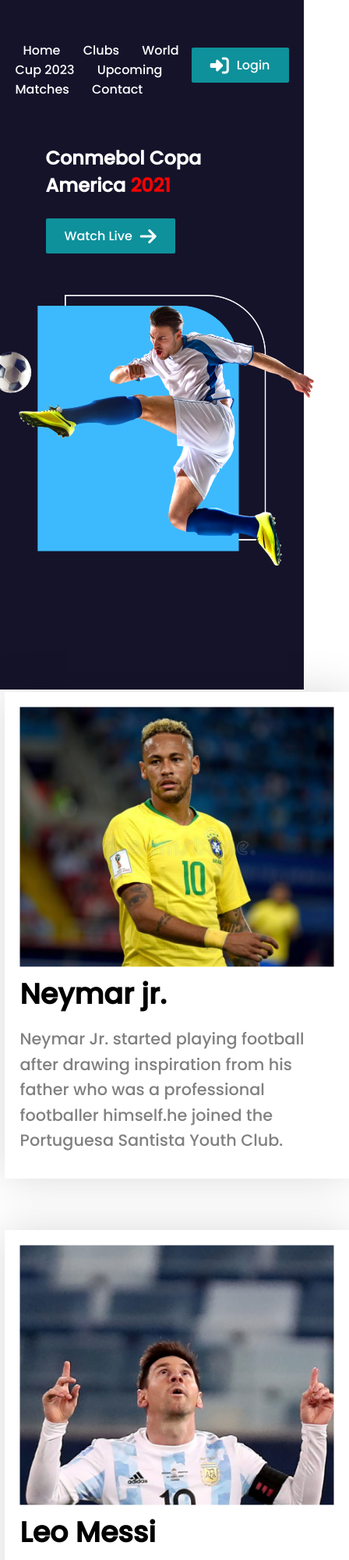
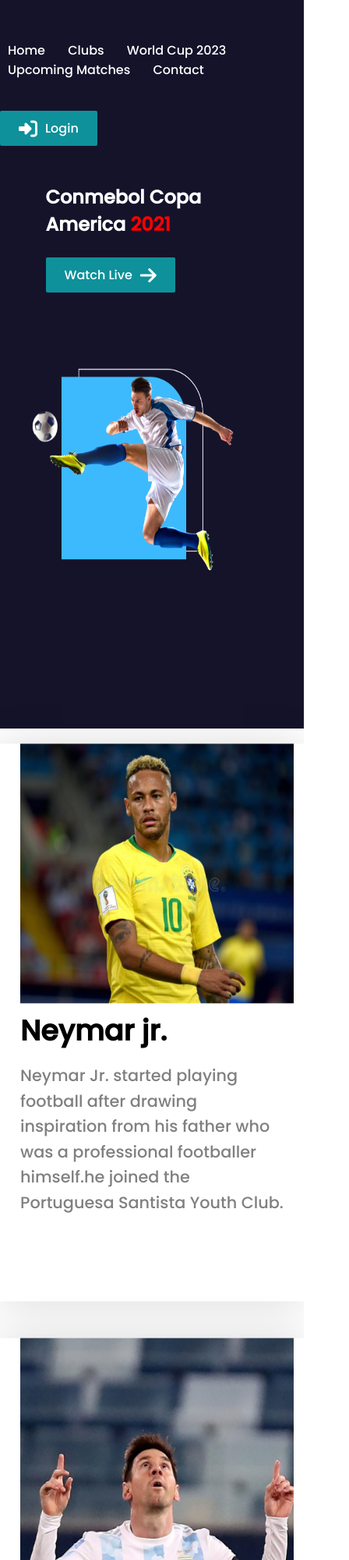
Before and after one commit to mahi1212/Resposive-Football, a plain HTML site: page index.html in a window 390 px wide. Shown: the top 2000 px of the page at 78% size, 448 px wide, since content can reach past the window. Drawn offline with Linux system fonts and the light colour scheme.

Commit message:
mobile resposive

```diff
--- a/index.html
+++ b/index.html
@@ -13,8 +13,8 @@
 <body>
     <!-- header starts here -->
     <header>
-        <nav class="primary_flex">
-            <div class="container">
+        <nav class="primary_flex container">
+            <div class="s">
                 <ul>
                     <li>
                         <a href="#">Home</a>
--- a/style.css
+++ b/style.css
@@ -11,7 +11,6 @@
 
 .container{
     display: flex;
-    width: min(90%, 75rem);
     justify-content: space-between;
     align-items: center;
 }
@@ -128,7 +127,7 @@ nav ul li a:hover{
     grid-template-columns: repeat(3, 1fr);
     align-content: center;
     justify-self: center;
-    padding: 50px 11rem;
+    padding: 50px 10rem;
 }
 
 .card{
@@ -235,17 +234,54 @@ footer p{
 }
 /* footer ends */
 
-/* media query for mobile */
-
-@media only screen and (max-width: 600px){
+/* media query for tablet */
+@media only screen and (max-width: 879px) {
     .primary_flex{
         flex-direction: column;
     }
+
+    .text-part{
+        width: 70%;
+        margin: 3rem 0 0;
+    }
+
+    .img-part img {
+        width: 570px;
+        padding: 2rem;
+    }
+
+    .players-section{
+        grid-template-columns: 1fr 1fr;
+        grid-row-gap:2rem;
+        padding: 2rem 0.1rem;
+    }
+
+
+
+
     #highlight_article{
         flex-direction: column;
         margin: 100px 0 0 0;
     }
+    .card{
+        transform: scale(1.3);
+        height: 600px;
+        margin: 50px 10px;
+    }
 
+    .card-body{
+        margin: 0 20px;
+    }
+
+    form{
+        width: 100px;
+    }
+
+}
+
+/* media query for mobile */
+
+@media only screen and (max-width: 600px){
     .text-part{
         width: 70%;
         margin: 3rem 0 3rem ;
@@ -267,45 +303,60 @@ footer p{
         font-weight: 700;
     }
 
+    .img-part img{
+        width: 300px;
+        height: 250px;
+        margin-top: 30px;
+    }
+
+    .img-part img {
+        width: 250px;
+        transform: scale(1.4);
+    }
+
+    .players-section{
+        grid-template-columns: 1fr;
+        grid-row-gap:10rem;
+        padding: 50px 1rem;
+        margin-top: 26px;
+    }
+
+    .card{
+        transform: scale(1.3);
+        width: 300px;
+        height: 550px;
+        margin: 26px 10px;
+    }
+
+    .card-img img{
+        width: 270px;
+    }
+
+    .card-body{
+        padding: 0rem;
+    }
+
+    .primary_flex{
+        flex-direction: column;
+    }
+
+    #highlight_article{
+        flex-direction: column;
+        margin: 100px 0 0 0;
+    }
+
     #highlight_article .text-part{
         width: 70%;
         margin: 2rem 0 3rem;
         position: relative;
     }
 
-    .card{
-        margin-left: 4.3rem;
-        transform: scale(1.3);
+    form{
+        width: 100px;
+        right: -10px;
     }
 
-    .img-part img{
-        width: 300px;
-        height: 250px;
-        margin-top: 30px;
-    }
-
-    .players-section{
-        grid-template-columns: 1fr;
-        grid-row-gap:10rem;
-        padding: 50px 1rem;
-    }
-
-    .img-part img {
-        width: 300px;
-        transform: scale(1.4);
-    }
-
-    form{
-        width: 100px;
-    }
-
-    footer{
-        width:100%;
+    .footer-logo img{
+        width:300px;
     }
 }
-
-@media only screen and (min-width: 768px){
-
-}
-
-/* For mobile phones:for small device */
```
